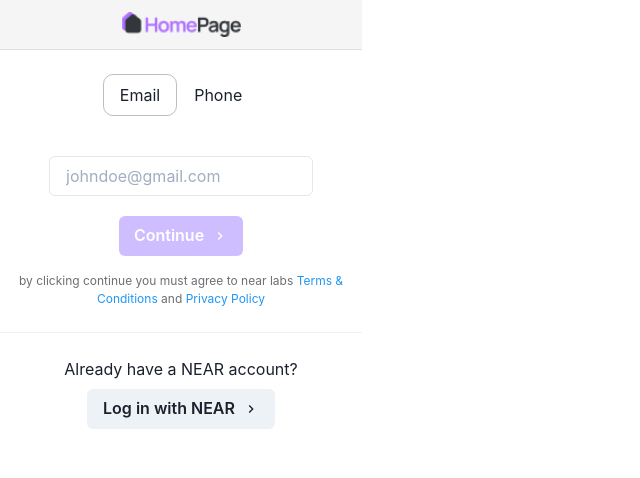
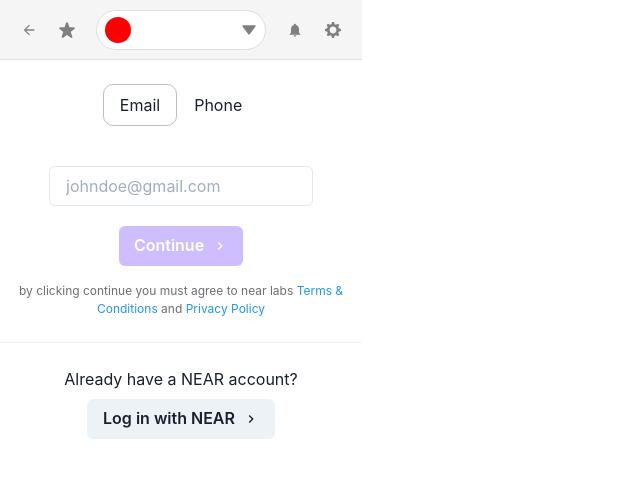
Before and after one commit to dimstefanakis/extension_wallet, a Next.js app: page /register in a window 1280 px wide. Shown: the top 478 px of the page, without its empty margins (0-640 px from the left). Built offline with nearby package versions, Linux system fonts and the light colour scheme.

Commit message:
added authenticated header

```diff
--- a/src/features/Authentication/authenticationSlice.ts
+++ b/src/features/Authentication/authenticationSlice.ts
@@ -4,7 +4,7 @@
 export const authenticationSlice = createSlice({
   name: "authentication",
   initialState: <AuthenticationState>{
-    isLoggedIn: false,
+    isLoggedIn: true,
     account: {},
     registerType: "email",
     // user might switch between phone and email tabs so we need to keep both values
@@ -32,6 +32,7 @@
       // this obviously shouldn't work like this but for the sake of the exercise
       // I assume that setAccount always works
       state.isLoggedIn = true;
+      localStorage.setItem('loggedIn', 'true');
     }
   },
 });
--- a/src/flat/Header/index.tsx
+++ b/src/flat/Header/index.tsx
@@ -1,7 +1,14 @@
-import { Flex, Text } from "@chakra-ui/layout";
+import { Box, Flex, Text } from "@chakra-ui/layout";
 import { Image } from "@chakra-ui/image";
+import { useSelector } from "react-redux";
+import {
+  ArrowBackIcon,
+  BellIcon,
+  SettingsIcon,
+  StarIcon,
+  TriangleDownIcon,
+} from "@chakra-ui/icons";
 import { HeaderProps, NonAuthenticatedHeaderProps } from "./interface";
-import { useSelector } from "react-redux";
 import { RootState } from "../../store";
 
 function Header({ title }: HeaderProps) {
@@ -13,17 +20,58 @@
     <Flex
       justifyContent="center"
       alignItems="center"
-      height={isLoggedIn ? 70 : 50}
+      height={isLoggedIn ? "60px" : "50px"}
       backgroundColor="#F5F5F5"
       borderBottom="1px solid #DFDFE0"
     >
-      {isLoggedIn ? null : <NonAuthenticatedHeader title={title}/>}
+      {isLoggedIn ? (
+        <AuthenticatedHeader />
+      ) : (
+        <NonAuthenticatedHeader title={title} />
+      )}
+    </Flex>
+  );
+}
+
+function AuthenticatedHeader() {
+  const { account } = useSelector((state: RootState) => state.authentication);
+
+  return (
+    <Flex width="100%" alignItems="center" justifyContent="space-evenly">
+      <ArrowBackIcon color="gray" />
+      <StarIcon color="gray" />
+      <Flex
+        justifyContent="space-between"
+        alignItems="center"
+        height="40px"
+        width="170px"
+        backgroundColor="white"
+        border="1px solid #DFDFE0"
+        borderRadius="100px"
+        px={2}
+        py={1}
+      >
+        <Box
+          height="26px"
+          width="26px"
+          backgroundColor="red"
+          borderRadius="100px"
+        ></Box>
+        <Text>{account?.account_id}</Text>
+        <TriangleDownIcon color="gray" />
+      </Flex>
+      <BellIcon color="gray" />
+      <SettingsIcon color="gray" />
     </Flex>
   );
 }
 
 function NonAuthenticatedHeader({ title }: NonAuthenticatedHeaderProps) {
-  return title ? <Text>{title}</Text> : <Image src="/homepage.png" height="25px"/>;
+  return title ? (
+    <Text>{title}</Text>
+  ) : (
+    <Image src="/homepage.png" height="25px" />
+  );
 }
 
 export default Header;
```
Also changed, not shown: pages/create_account.tsx (+8 -1 lines), pages/index.tsx (+13 -0 lines).
